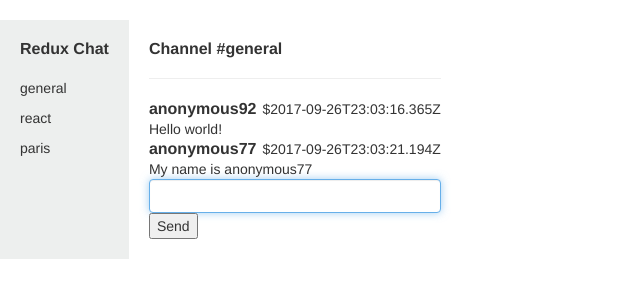
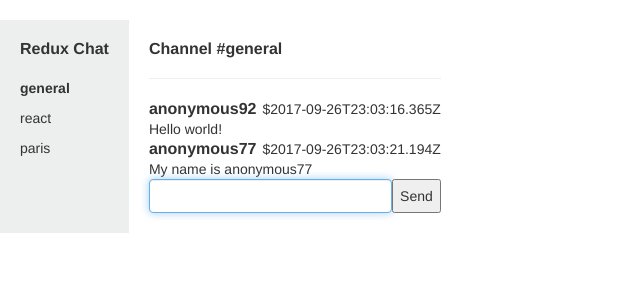
Before and after one commit to clairefro/chat-redux-router, a React app: page / in a window 1280 px wide. Shown: the top 300 px of the page, without its empty margins (0-640 px from the left). Built offline with nearby package versions, Linux system fonts and the light colour scheme; no server answers.

Commit message:
adding click event to channel list

```diff
--- a/assets/stylesheets/channels.scss
+++ b/assets/stylesheets/channels.scss
@@ -6,3 +6,7 @@
     margin-bottom: 20px;
   }
 }
+
+.channel-list .selected {
+  font-weight: bold;
+}
--- a/assets/stylesheets/messages.scss
+++ b/assets/stylesheets/messages.scss
@@ -14,3 +14,7 @@
     margin-right: 6px;
   }
 }
+
+.message-form {
+  display: flex;
+}
--- a/src/containers/channel_list.jsx
+++ b/src/containers/channel_list.jsx
@@ -10,13 +10,19 @@ class ChannelList extends Component {
 
   render() {
     const { channels } = this.props;
+
     return (
       <div className="channel-list-panel">
         <h3>Redux Chat</h3>
         <div className="channel-list">
           {
-            channels.map((channel) => {
-              return <p>{channel}</p>
+            channels.map((channel, index) => {
+              let classes = this.props.selectedChannel === channel ? 'selected': '';
+              return <p
+                key={index}
+                className={classes}>
+                  {channel}
+                </p>
               })
           }
         </div>
--- a/src/containers/message_form.jsx
+++ b/src/containers/message_form.jsx
@@ -18,14 +18,14 @@ class MessageForm extends Component {
   }
 
   handleSubmit = (event) => {
-    event.preventDefault();
+    event.preventDefault(); // prevent page reload
     this.props.createMessage(this.props.selectedChannel, this.props.currentUser, this.state.value);
-    this.setState({ value: '' }); // Reset message input
+    this.setState({ value: '' }); // Clear message form
   }
 
   render() {
     return (
-      <form onSubmit={this.handleSubmit} className="channel-editor">
+      <form onSubmit={this.handleSubmit} className="message-form">
         <input
           ref={(input) => { this.messageBox = input; }}
           type="text"
```
